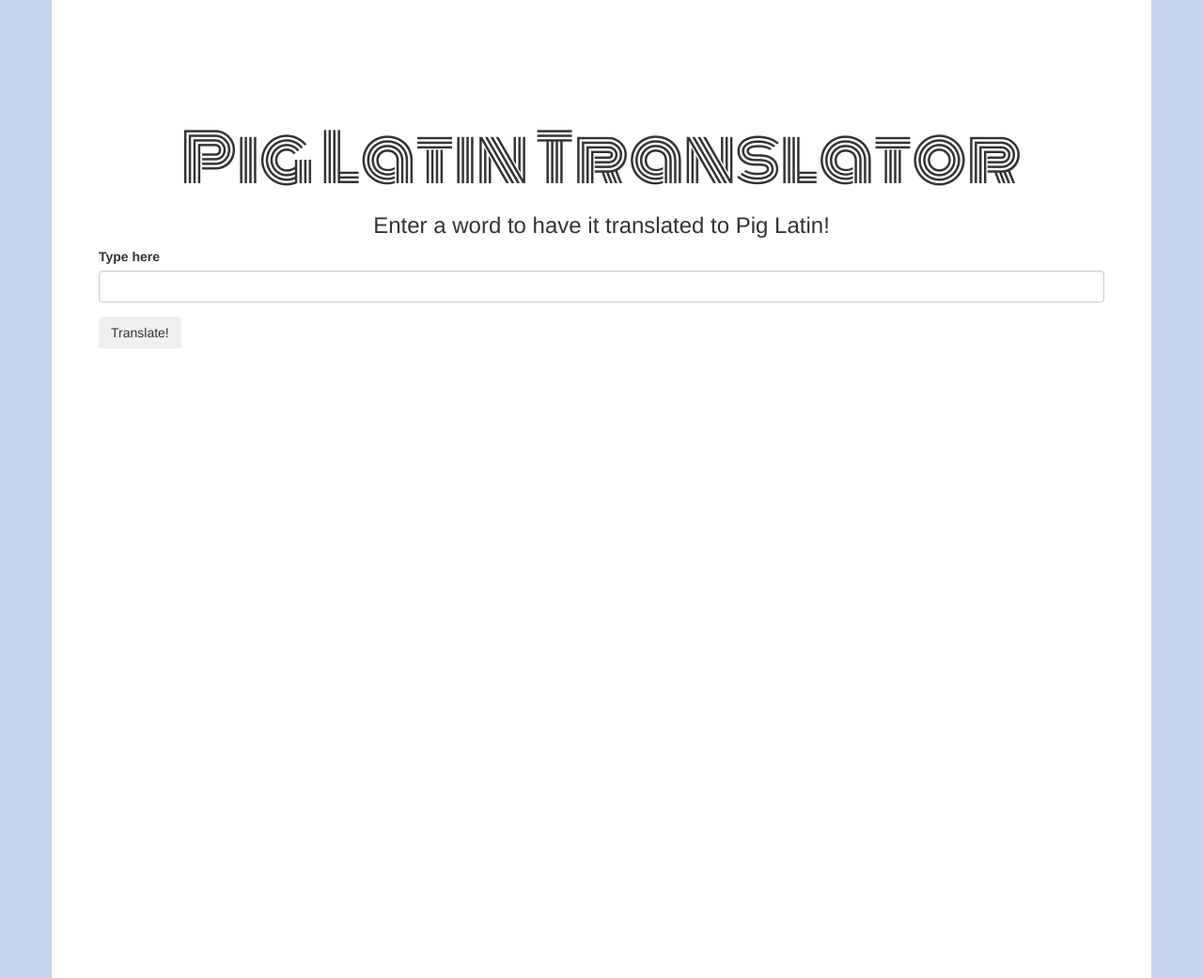
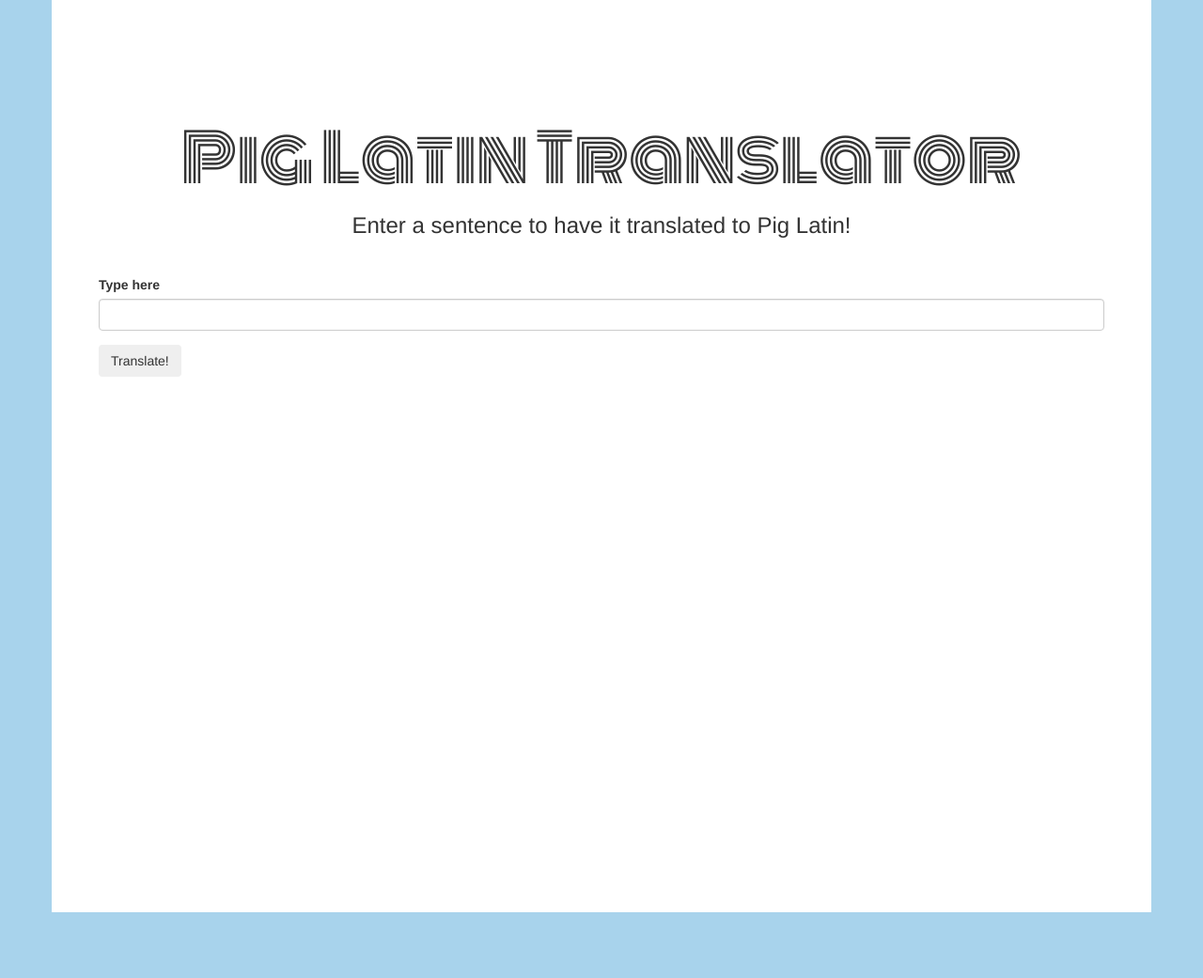
Before and after one commit to janetkarpenske/pig-latin, a plain HTML site: page index.html in a window 1280 px wide. Shown: the whole page at 94% size. After the commit the page ends 971 px from the top, so only its background shows below. Drawn offline with Linux system fonts and the light colour scheme.

Commit message:
Add styling

```diff
--- a/css/styles.css
+++ b/css/styles.css
@@ -9,13 +9,17 @@ h1 {
 }
 
 body {
-  background-color: rgb(199, 214, 236);
+  background-color: rgb(168, 211, 236);
 }
 
 .container {
   padding: 50px;
-  padding-bottom: 600px;
+  padding-bottom: 500px;
   background-color: white;
+}
+
+#form {
+  margin-top: 40px;
 }
 
 #display {
--- a/index.html
+++ b/index.html
@@ -11,7 +11,7 @@
 <body>
   <div class="container">
     <h1>Pig Latin Translator</h1>
-    <h3>Enter a word to have it translated to Pig Latin!</h3>
+    <h3>Enter a sentence to have it translated to Pig Latin!</h3>
     <form id="form">
       <div class="form-group">
         <label for="input"> Type here</label>
--- a/js/scripts.js
+++ b/js/scripts.js
@@ -7,6 +7,8 @@ $(document).ready(function() {
     $("#display").text(translation.charAt(0).toUpperCase() + translation.slice(1) + ".");
   })
 })
+
+//Business Logic:
 function newPigLatin(userInput) {
   let inputSplit = userInput.split(" ")
   newString = []
@@ -17,8 +19,6 @@ function newPigLatin(userInput) {
   return newString.join(" ");
 }
 
-
-//Business Logic:
 function pigLatin(origString) {
   let vowels = ["a","e","i","o","u"]
   let firstVowel = false
```
